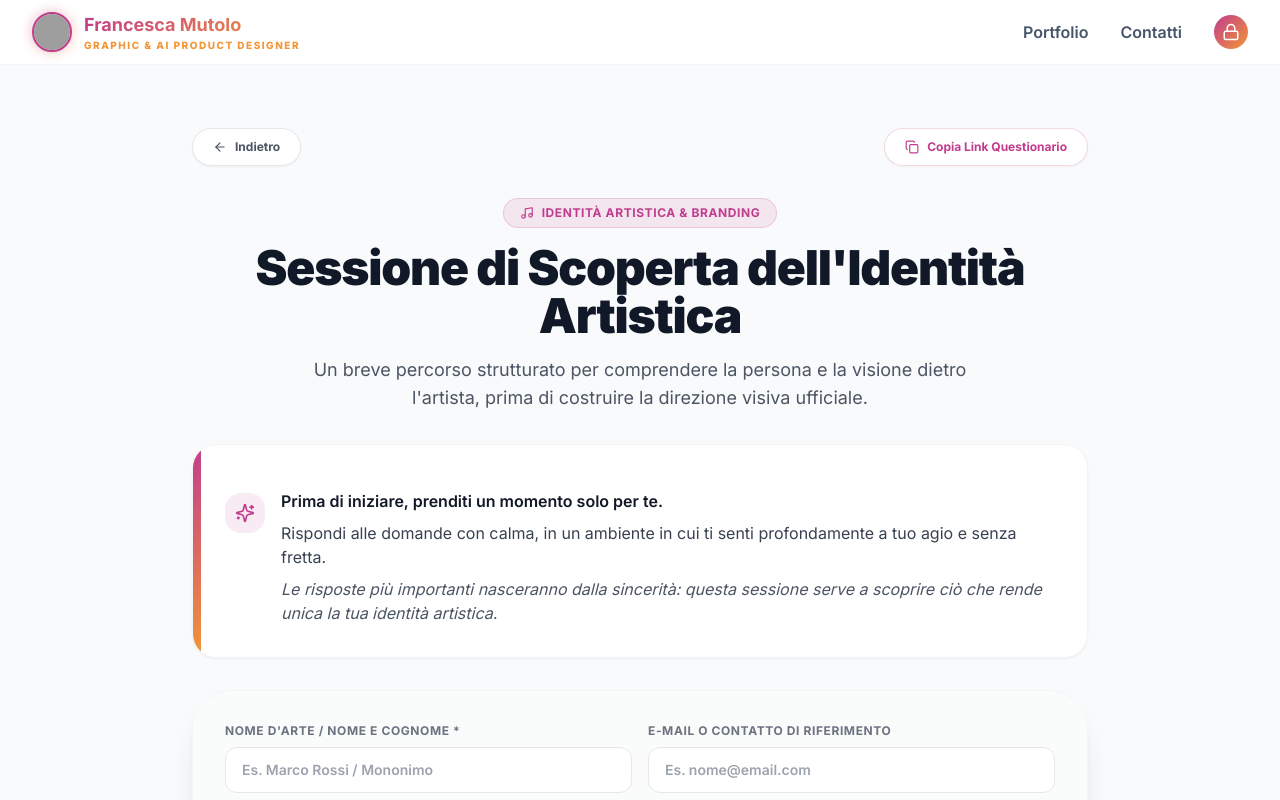
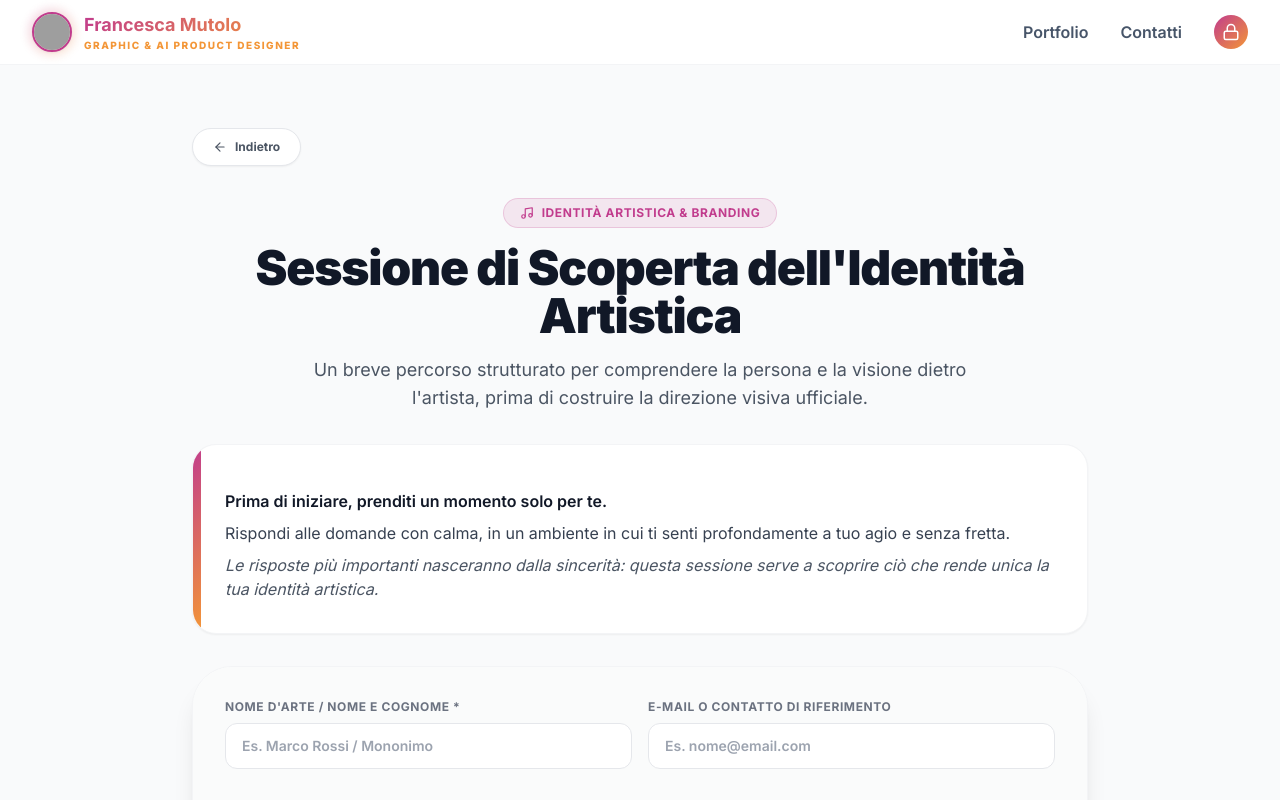
Before and after one commit to narfem/francescamutolo, a React (Vite) app: page /identita-artistica in a window 1280 px wide. Shown: the top 800 px of the page. Built offline with nearby package versions, Linux system fonts and the light colour scheme; grey boxes are pictures that could not be loaded.

Commit message:
refactor(ui): improve navigation and form controls
Prevent event bubbling in questionnaire navigation and update button layout and copy.

```diff
--- a/pages/ArtistQuestionnaire.tsx
+++ b/pages/ArtistQuestionnaire.tsx
@@ -119,7 +119,7 @@ const SECTIONS: Section[] = [
         id: "q13",
         number: 13,
         text: "Quali artisti ti ispirano davvero? Per ognuno spiegami cosa ammiri.",
-        subtext: "Non limitarti al genere musicale."
+        subtext: "Non limitarti solo al genere musicale."
       },
       {
         id: "q14",
@@ -210,14 +210,22 @@ const ArtistQuestionnaire: React.FC = () => {
     }
   };
 
-  const handleNextSection = () => {
+  const handleNextSection = (e?: React.MouseEvent) => {
+    if (e) {
+      e.preventDefault();
+      e.stopPropagation();
+    }
     if (currentStep < SECTIONS.length) {
       setCurrentStep(prev => prev + 1);
       scrollToTopForm();
     }
   };
 
-  const handlePrevSection = () => {
+  const handlePrevSection = (e?: React.MouseEvent) => {
+    if (e) {
+      e.preventDefault();
+      e.stopPropagation();
+    }
     if (currentStep > 1) {
       setCurrentStep(prev => prev - 1);
       scrollToTopForm();
@@ -346,21 +354,13 @@ const ArtistQuestionnaire: React.FC = () => {
       <div className="max-w-4xl mx-auto space-y-8">
 
         {/* Pulsante Torna Indietro */}
-        <div className="flex justify-between items-center">
+        <div className="flex justify-start items-center">
           <Link
             to="/"
             className="inline-flex items-center gap-2 text-xs font-bold text-gray-600 hover:text-primary transition-colors bg-white py-2.5 px-5 rounded-full border border-gray-200 shadow-sm"
           >
             <ArrowLeft size={14} /> Indietro
           </Link>
-
-          <button
-            onClick={copyShareableLink}
-            className="inline-flex items-center gap-2 text-xs font-bold text-primary hover:bg-primary/5 transition-colors bg-white py-2.5 px-5 rounded-full border border-primary/20 shadow-sm"
-          >
-            {copiedLink ? <Check size={14} className="text-green-600" /> : <Copy size={14} />}
-            <span>{copiedLink ? 'Link Copiato!' : 'Copia Link Questionario'}</span>
-          </button>
         </div>
 
         {/* HERO INITIAL */}
@@ -382,10 +382,6 @@ const ArtistQuestionnaire: React.FC = () => {
         {/* TESTO INTRODUTTIVO OBBLIGATORIO */}
         <div className="bg-white rounded-3xl p-6 md:p-8 border border-gray-100 shadow-sm space-y-3 relative overflow-hidden">
           <div className="absolute top-0 left-0 w-2 h-full bg-gradient-brand"></div>
-          <div className="flex items-start gap-4">
-            <div className="w-10 h-10 rounded-2xl bg-primary/10 flex items-center justify-center shrink-0 text-primary mt-1">
-              <Sparkles size={20} />
-            </div>
           <div className="space-y-2 text-gray-700 text-sm md:text-base leading-relaxed">
             <p className="font-semibold text-gray-900">
               Prima di iniziare, prenditi un momento solo per te.
@@ -396,7 +392,6 @@ const ArtistQuestionnaire: React.FC = () => {
             <p className="italic text-gray-600">
               Le risposte più importanti nasceranno dalla sincerità: questa sessione serve a scoprire ciò che rende unica la tua identità artistica.
             </p>
-            </div>
           </div>
         </div>
 
@@ -539,6 +534,7 @@ const ArtistQuestionnaire: React.FC = () => {
 
               {currentStep < SECTIONS.length ? (
                 <button
+                  key={`next-btn-step-${currentStep}`}
                   type="button"
                   onClick={handleNextSection}
                   className="w-full sm:w-auto bg-gradient-brand text-white px-8 py-3.5 rounded-xl font-bold text-sm flex items-center justify-center gap-2 shadow-lg hover:shadow-primary/20 transition-all hover:-translate-y-0.5 active:translate-y-0"
@@ -548,6 +544,7 @@ const ArtistQuestionnaire: React.FC = () => {
                 </button>
               ) : (
                 <button
+                  key="submit-form-btn"
                   type="submit"
                   disabled={loading}
                   className="w-full sm:w-auto bg-gradient-brand text-white px-10 py-4 rounded-xl font-bold text-base flex items-center justify-center gap-3 shadow-xl hover:shadow-primary/30 transition-all hover:-translate-y-0.5 active:translate-y-0 disabled:opacity-50"
```
Lines whose indentation alone changed are shown as unchanged.
